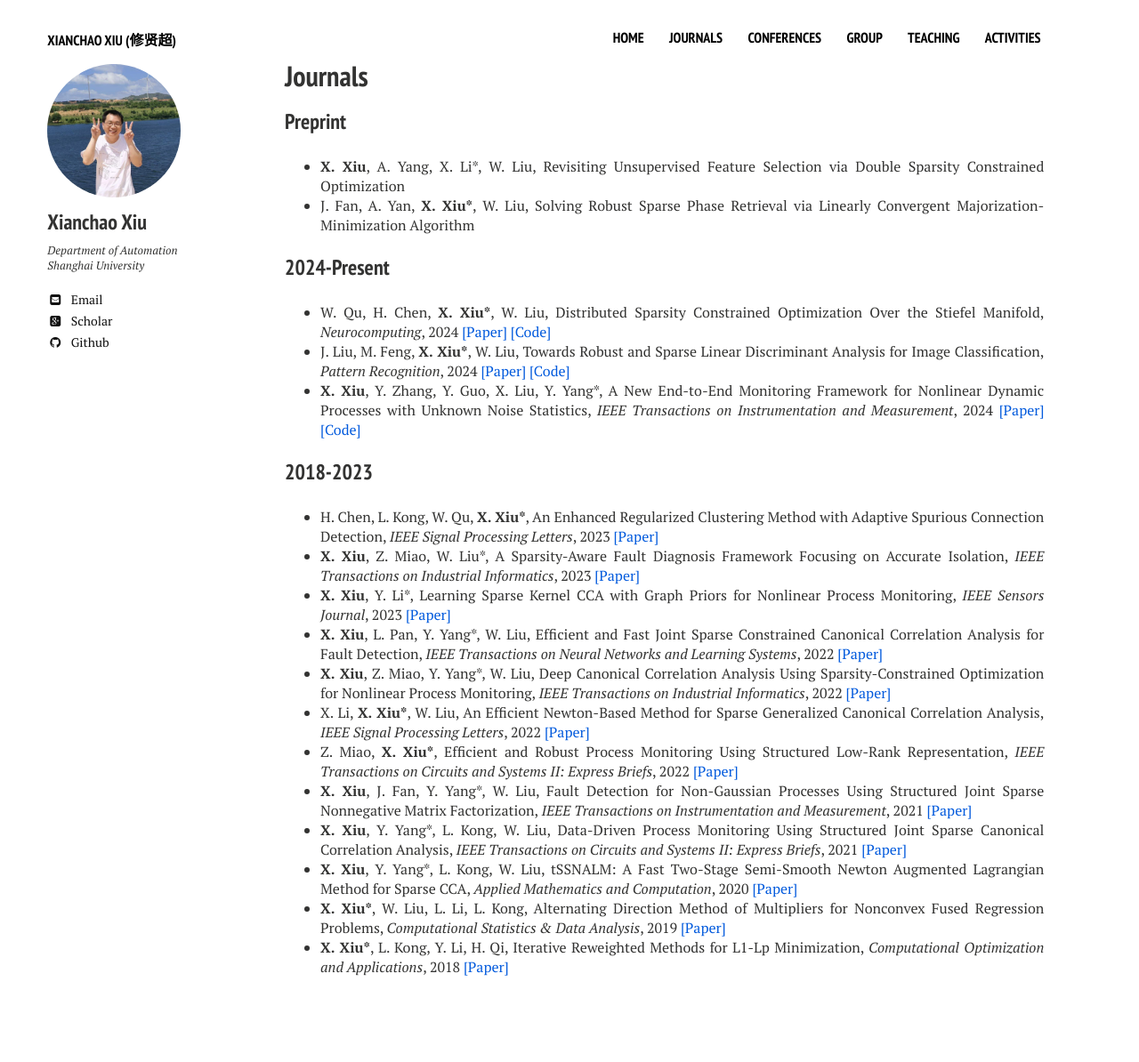
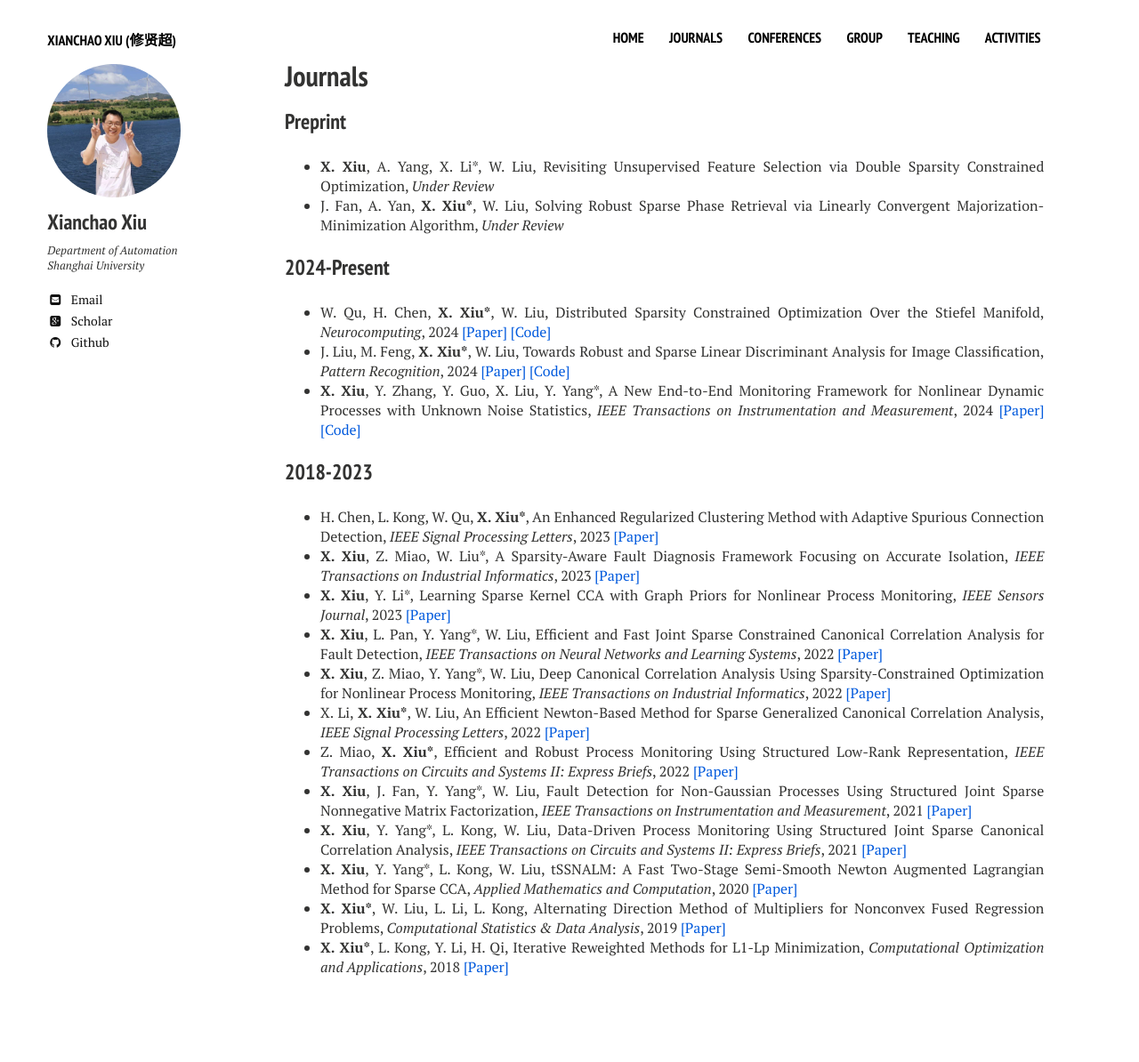
Before and after one commit to xianchaoxiu/xianchaoxiu.github.io, a Jekyll site: the page built from journals/index.md, in a window 1280 px wide. Shown: the whole page at 89% size. Built offline with Jekyll 4.4.1, drawn with Linux system fonts in a browser that asks for light colours; nearby versions of some CDN libraries.

Commit message:
Update index.md

```diff
--- a/journals/index.md
+++ b/journals/index.md
@@ -9,8 +9,8 @@ share: false
 
 
 ### Preprint
-* <b>X. Xiu</b>, A. Yang, X. Li*, W. Liu, Revisiting Unsupervised Feature Selection via Double Sparsity Constrained Optimization <br>
-* J. Fan, A. Yan, <b>X. Xiu*</b>, W. Liu, Solving Robust Sparse Phase Retrieval via Linearly Convergent Majorization-Minimization Algorithm <br>
+* <b>X. Xiu</b>, A. Yang, X. Li*, W. Liu, Revisiting Unsupervised Feature Selection via Double Sparsity Constrained Optimization, <i>Under Review</i> <br>
+* J. Fan, A. Yan, <b>X. Xiu*</b>, W. Liu, Solving Robust Sparse Phase Retrieval via Linearly Convergent Majorization-Minimization Algorithm, <i>Under Review</i> <br>
 
 ### 2024-Present
 * W. Qu, H. Chen, <b>X. Xiu*</b>, W. Liu, Distributed Sparsity Constrained Optimization Over the Stiefel Manifold, <i>Neurocomputing</i>, 2024 <a href="https://www.sciencedirect.com/science/article/pii/S0925231224010385" class="textlink" target="_blank">[Paper]</a> <a href="https://github.com/wtqu/DREAM" class="textlink" target="_blank">[Code]</a> <br>
```
